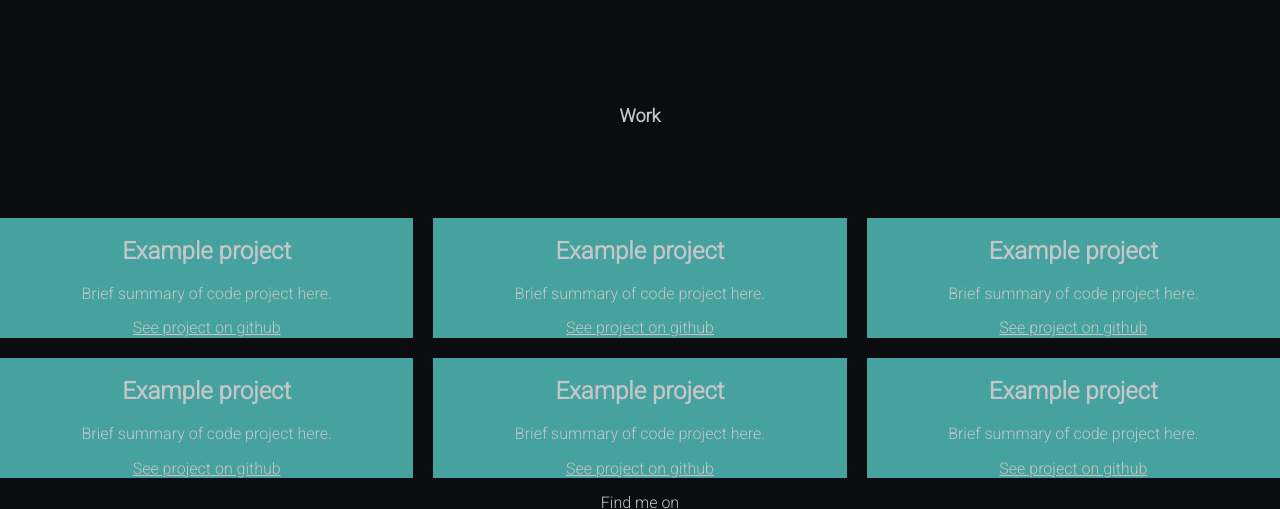
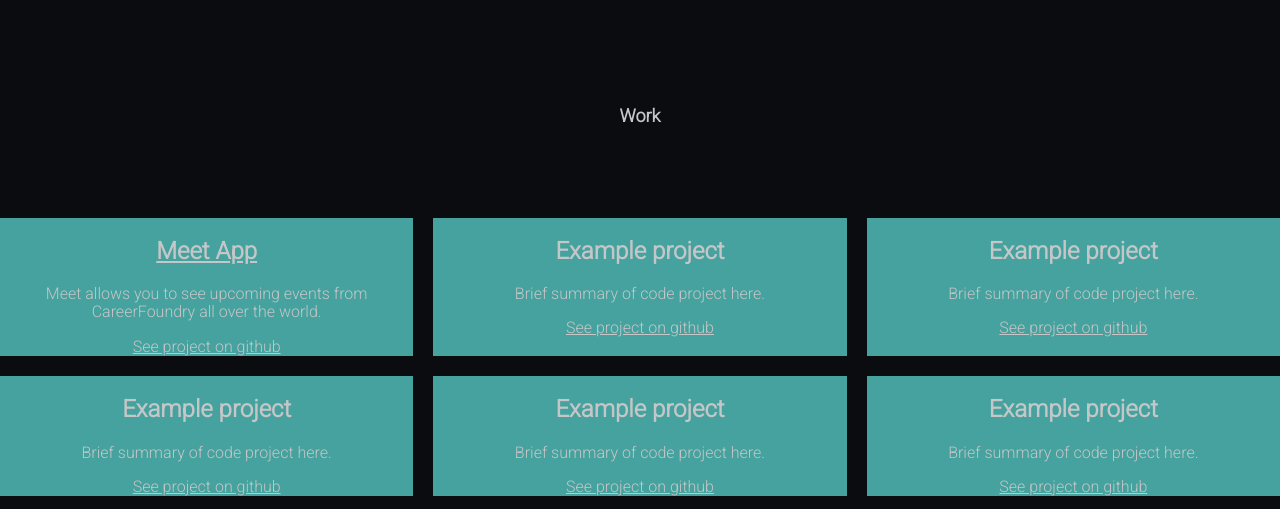
Before and after one commit to SethSingletary/Porfolio, a plain HTML site: page work.html in a window 1280 px wide. Shown: the part 336-845 px from the top of the page. Drawn offline with nearby package versions, Linux system fonts and the light colour scheme.

Commit message:
Update work.html

```diff
--- a/work.html
+++ b/work.html
@@ -36,11 +36,12 @@
            <h1>Work</h1>
            <div class="grid">
                 <div class="grid_item">
-                    <h2>Example project</h2>
+                    <h2><a href="https://sethsingletary.github.io/meet/" target="_blank">Meet App</a></h2>
+
                     <p>
-                        Brief summary of code project here.
+                        Meet allows you to see upcoming events from CareerFoundry all over the world.
                     </p>
-                    <a href="#">See project on github</a>
+                    <a href="https://github.com/SethSingletary/meet" target="_blank">See project on github</a>
                 </div>
                 <div class="grid_item">
                     <h2>Example project</h2>
```
